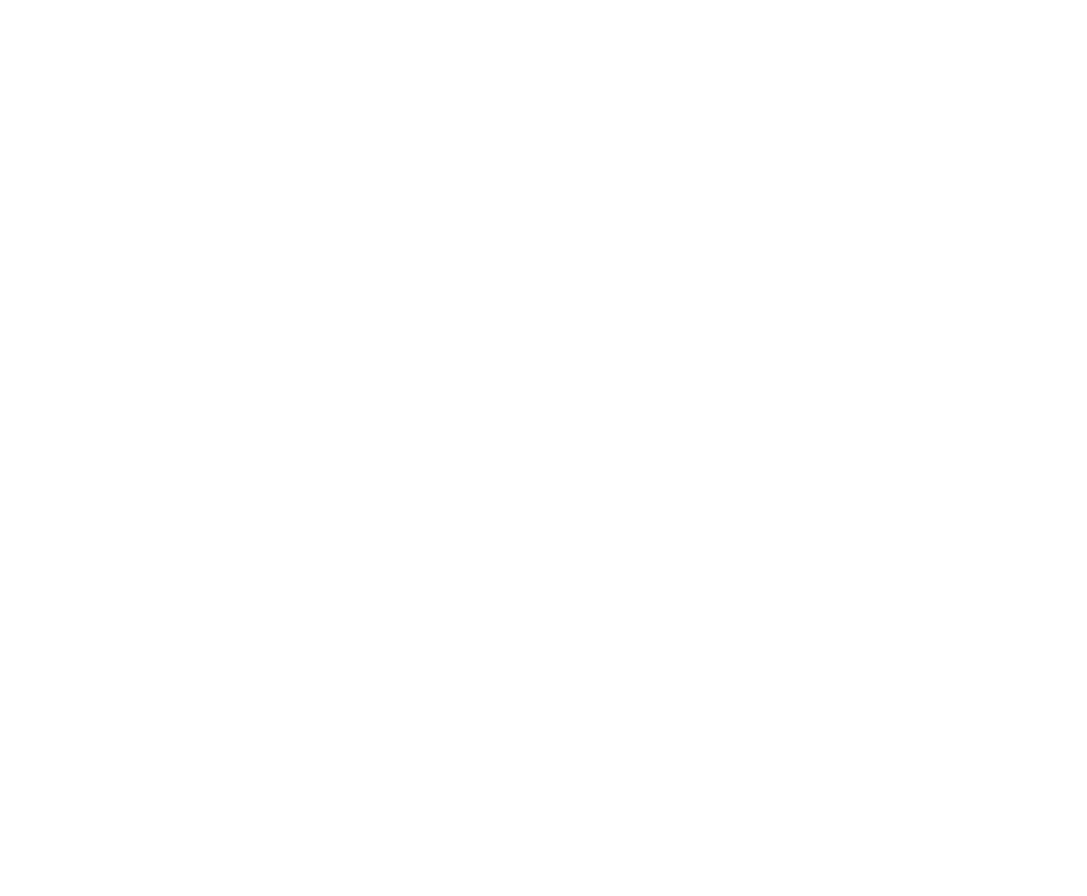
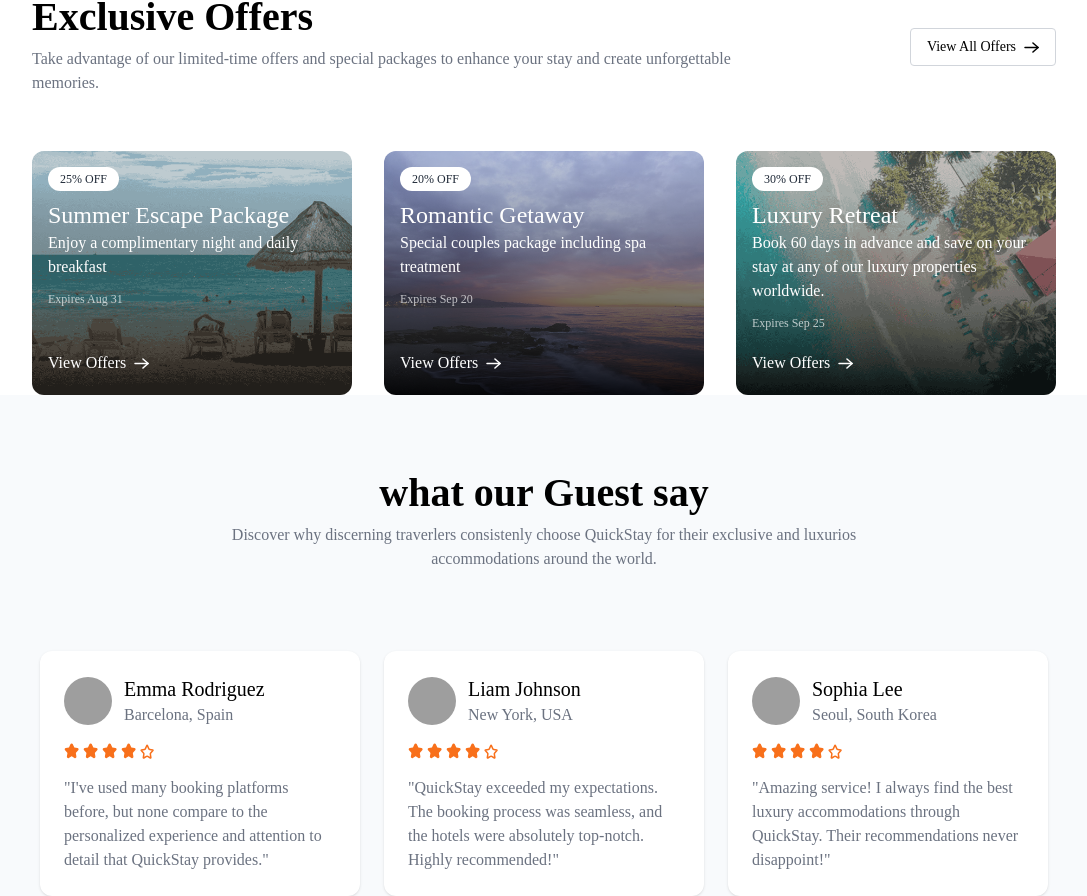
Before and after one commit to kirank860/quick-stay, a React (Create React App) app: page / in a window 1280 px wide. Shown: the part 1689-2585 px from the top of the page, without its empty margins (96-1183 px from the left). Before the commit the page ends 1608 px from the top, so only its background shows below. Built offline with nearby package versions, Linux system fonts and the light colour scheme; no server answers; grey boxes are pictures that could not be loaded.

Commit message:
added exclusive offer and testimonial section

```diff
--- a/src/Pages/Home.jsx
+++ b/src/Pages/Home.jsx
@@ -1,12 +1,16 @@
 import React from 'react'
 import Hero from '../components/Hero'
 import FeaturedDestination from '../components/FeaturedDestination'
+import ExclusiveOffers from '../components/ExclusiveOffers'
+import Testimonial from '../components/Testimonial'
 
 const Home = () => {
   return (
    <>
         <Hero/>
        <FeaturedDestination/>
+       <ExclusiveOffers/>
+       <Testimonial/>
    </>
   )
 }
--- /dev/null
+++ b/src/components/ExclusiveOffers.jsx
@@ -0,0 +1,64 @@
+import React from 'react'
+import Title from './Title'
+import { assets, exclusiveOffers } from '../assets/assets'
+
+const ExclusiveOffers = () => {
+  return (
+    <div className='flex flex-col items-center px-6 md:px-16 lg:px-24 xl:px-32 pt-20 pb-30'>
+      <div className='flex flex-col md:flex-row items-center justify-between w-full'>
+        <Title
+          align='left'
+          title='Exclusive Offers'
+          subTitle='Take advantage of our limited-time offers and special packages to enhance your stay and create unforgettable memories.'
+        />
+
+        <button className='group flex items-center gap-2 mt-6 md:mt-0 text-sm font-medium border border-gray-300 rounded bg-white hover:bg-gray-50 transition-all cursor-pointer px-4 py-2'>
+          View All Offers
+          <img
+            src={assets.arrowIcon}
+            alt="arrow-icon"
+            className='group-hover:translate-x-1 transition-all'
+          />
+        </button>
+      </div>
+      <div className="grid grid-cols-1 md:grid-cols-2 lg:grid-cols-3 gap-8 mt-14">
+      {exclusiveOffers.map((item) => {
+  return (
+    <div
+      key={item._id}
+      className='group relative flex flex-col items-start justify-between gap-1 pt-12 md:pt-18 px-4 rounded-xl text-white bg-no-repeat bg-cover bg-center'
+      style={{ backgroundImage: `url(${item.image})` }}
+    >
+      {/* Discount Tag */}
+      <p className='px-3 py-1 absolute top-4 left-4 text-xs bg-white text-gray-800 font-medium rounded-full'>
+        {item.priceOff}% OFF
+      </p>
+
+      {/* Offer Content */}
+      <div>
+        <p className='text-2xl font-medium font-playfair'>{item.title}</p>
+        <p>{item.description}</p>
+        <p className='text-xs text-white/70 mt-3'>
+          Expires {item.expiryDate}
+        </p>
+      </div>
+
+      {/* Button */}
+      <button className='flex items-center gap-2 font-medium cursor-pointer mt-4 mb-5'>
+        View Offers
+        <img
+          className='invert group-hover:translate-x-1 transition-all'
+          src={assets.arrowIcon}
+          alt='arrow-icon'
+        />
+      </button>
+    </div>
+  );
+})}
+
+      </div>
+    </div>
+  )
+}
+
+export default ExclusiveOffers
--- /dev/null
+++ b/src/components/StartRating.jsx
@@ -0,0 +1,14 @@
+import React from 'react'
+import { assets } from '../assets/assets'
+
+const StartRating = ({rating=4}) => {
+  return (
+<>
+{Array(5).fill("").map((_, index) => (
+<img src={rating>index? assets.starIconFilled:assets.starIconOutlined} alt="staricon" className='w-4.5 h-4.5'/>
+))}
+</>
+  )
+}
+
+export default StartRating
--- /dev/null
+++ b/src/components/Testimonial.jsx
@@ -0,0 +1,31 @@
+import React from 'react'
+import Title from './Title'
+import { testimonials } from '../assets/assets'
+import StartRating from './StartRating'
+
+const Testimonial = () => {
+  return (
+    <div className='flex flex-col items-center px-6 md:px-16 lg:px-24 bg bg-slate-50 pt-20 pb-30'>
+        <Title title="what our Guest say" subTitle="Discover why discerning traverlers consistenly choose QuickStay for their exclusive and luxurios accommodations around the world."/>
+        <div className="flex flex-wrap items-center  gap-6 mt-20 ">
+                {testimonials.map((testimonial) => (
+                    <div key={testimonial.id} className="bg-white p-6 rounded-xl shadow max-w-xs">
+                        <div className="flex items-center gap-3">
+                            <img className="w-12 h-12 rounded-full" src={testimonial.image} alt={testimonial.name} />
+                            <div>
+                                <p className="font-playfair text-xl">{testimonial.name}</p>
+                                <p className="text-gray-500">{testimonial.address}</p>
+                            </div>
+                        </div>
+                        <div className="flex items-center gap-1 mt-4">
+                         <StartRating/>
+                        </div>
+                        <p className="text-gray-500 max-w-90 mt-4">"{testimonial.review}"</p>
+                    </div>
+                ))}
+            </div>
+    </div>
+  )
+}
+
+export default Testimonial
```
